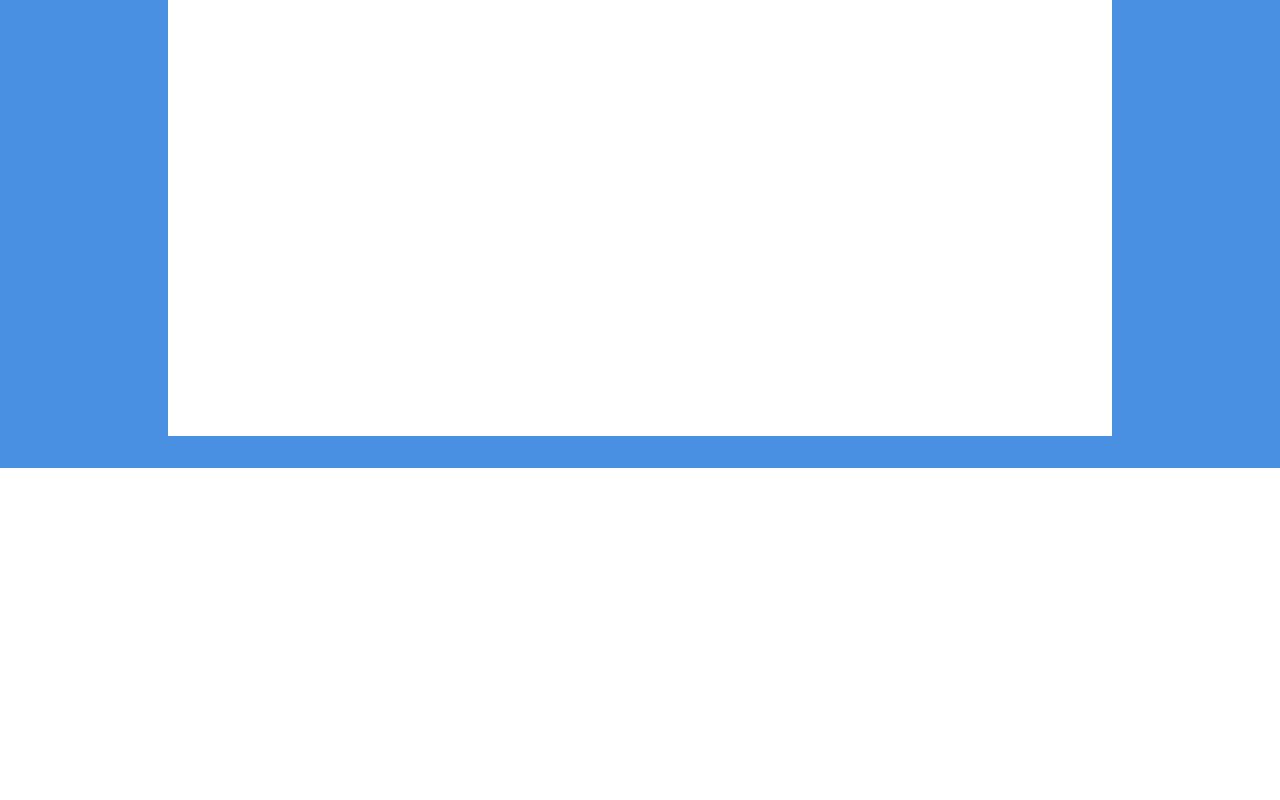
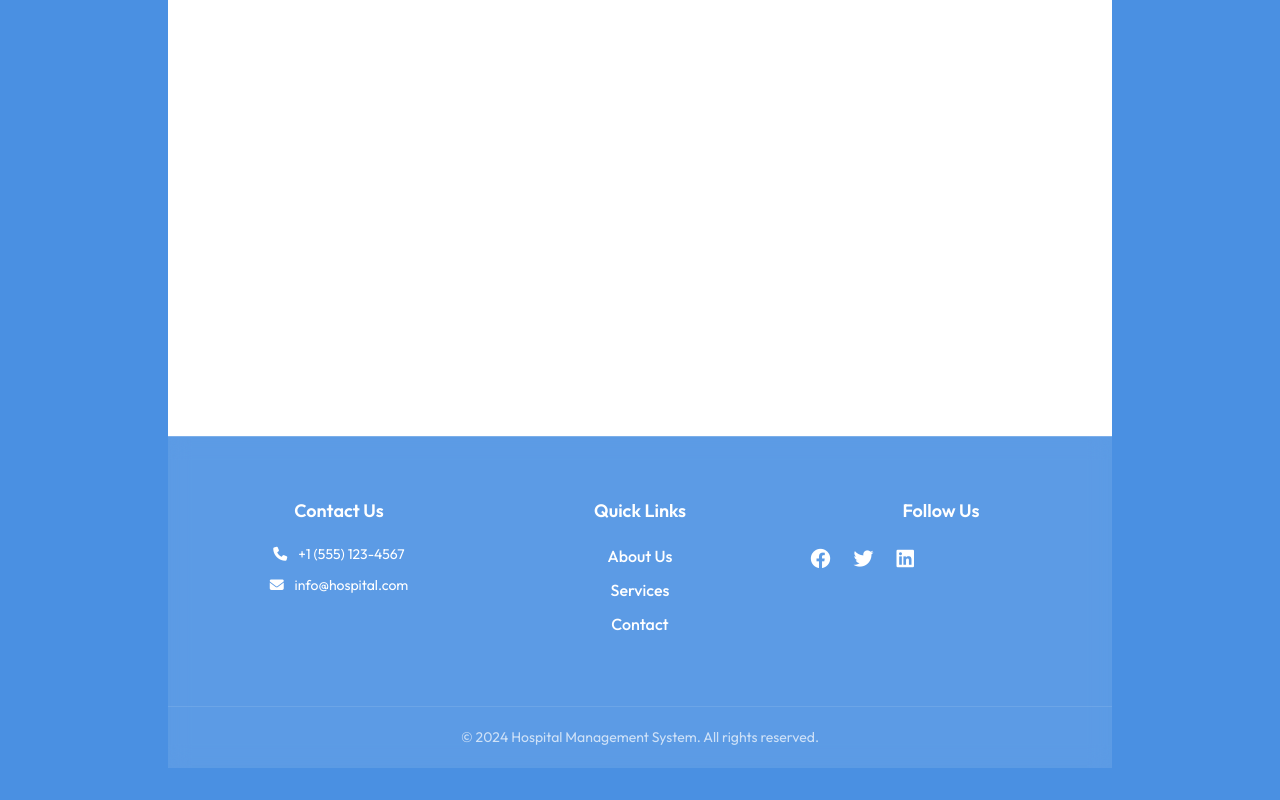
Before and after one commit to umesh-404/HKare, a React (Vite) app: page / in a window 1280 px wide. Shown: the part 1224-2024 px from the top of the page. Before the commit the page ends 1692 px from the top, so only its background shows below. Built offline with nearby package versions, Linux system fonts and the light colour scheme.

Commit message:
Updated HomePage

```diff
--- a/src/components/home_page/HomePage.css
+++ b/src/components/home_page/HomePage.css
@@ -566,19 +566,37 @@ body {
     border: 3px solid black;
 }
 
-.popup-content h2 {
+.popup-header {
+    display: flex;
+    flex-direction: column;
+    align-items: center;
+    justify-content: center;
+    text-align: center;
+    margin-bottom: 30px;
+    width: 100%;
+}
+
+.popup-header .popup-icon {
+    font-size: 3rem;
+    margin-bottom: 15px;
     color: #4A90E2;
-    margin-bottom: 20px;
-    padding-right: 40px;
+}
+
+.popup-title {
+    margin: 0;
+    color: #4A90E2;
     font-size: 24px;
     font-weight: 600;
+    text-align: center;
+    width: 100%;
 }
 
 .popup-content p {
     color: #333;
     line-height: 1.8;
     font-size: 16px;
-    padding-left: 40px;
+    text-align: justify;
+    padding: 0 20px;
 }
 
 @keyframes fadeIn {
@@ -623,3 +641,108 @@ body {
         height: 25px;
     }
 }
+
+/* Update the footer styles */
+.footer {
+    display: flex;
+    justify-content: center;
+    align-items: center;
+    width: 100%;
+    background: rgba(255, 255, 255, 0.1);
+    backdrop-filter: blur(10px);
+    padding: 40px 0 20px;
+    border-top: 1px solid rgba(255, 255, 255, 0.2);
+    display: flex;
+    flex-direction: column;
+    align-items: center;
+}
+
+.footer-content {
+    width: 100%;
+    max-width: 1200px;
+    display: flex;
+    justify-content: space-around;
+    flex-wrap: wrap;
+    padding: 0 20px;
+}
+
+.footer-section {
+    flex: 1;
+    min-width: 250px;
+    margin: 20px;
+    color: white;
+}
+
+.footer-section h4 {
+    font-size: 18px;
+    margin-bottom: 20px;
+    font-weight: 600;
+}
+
+.footer-section p {
+    margin: 10px 0;
+    font-size: 14px;
+}
+
+.footer-section ul {
+    list-style: none;
+    padding: 0;
+}
+
+.footer-section ul li {
+    margin: 10px 0;
+}
+
+.footer-section a {
+    color: white;
+    text-decoration: none;
+    transition: color 0.3s ease;
+}
+
+.footer-section a:hover {
+    color: #4A90E2;
+}
+
+.social-links {
+    display: flex;
+    gap: 15px;
+}
+
+.social-links a {
+    font-size: 20px;
+    transition: transform 0.3s ease;
+}
+
+.social-links a:hover {
+    transform: translateY(-3px);
+}
+
+.footer-bottom {
+    width: 100%;
+    text-align: center;
+    margin-top: 40px;
+    padding-top: 20px;
+    border-top: 1px solid rgba(255, 255, 255, 0.1);
+    color: rgba(255, 255, 255, 0.7);
+    font-size: 14px;
+}
+
+.footer i {
+    margin-right: 8px;
+}
+
+@media (max-width: 768px) {
+    .footer-content {
+        flex-direction: column;
+        align-items: center;
+        text-align: center;
+    }
+
+    .footer-section {
+        margin: 10px 0;
+    }
+
+    .social-links {
+        justify-content: center;
+    }
+}
--- a/src/components/home_page/HomePage.jsx
+++ b/src/components/home_page/HomePage.jsx
@@ -6,23 +6,47 @@ const HomePage = () => {
     const [isLoading, setIsLoading] = useState(true);
     const [selectedCard, setSelectedCard] = useState(null);
 
-    // Card content mapping
+    // Updated cardContent with specific icons for each card
     const cardContent = {
-        "Overview of the Hospital Management System": `Our Hospital Management System (HMS) is a cutting-edge digital platform designed to streamline hospital operations, enhance patient care, and optimize administrative efficiency. With an intuitive interface and powerful backend capabilities, the system seamlessly integrates various hospital functions, including patient registration, appointment scheduling, medical records management, and billing. Whether for small clinics or large healthcare institutions, our HMS ensures smooth workflows, reducing manual workload and eliminating operational inefficiencies.`,
+        "Overview of the Hospital Management System": {
+            icon: "fa-solid fa-hospital",
+            text: `Our Hospital Management System (HMS) is a cutting-edge digital platform designed to streamline hospital operations, enhance patient care, and optimize administrative efficiency. With an intuitive interface and powerful backend capabilities, the system seamlessly integrates various hospital functions, including patient registration, appointment scheduling, medical records management, and billing. Whether for small clinics or large healthcare institutions, our HMS ensures smooth workflows, reducing manual workload and eliminating operational inefficiencies.`
+        },
 
-        "Key Features & Functionalities": `The system offers a comprehensive set of features tailored to meet the diverse needs of healthcare facilities. It includes modules for patient management, doctor and staff portals, appointment scheduling, medical history tracking, prescription management, billing, and real-time reporting. Additionally, it supports automated notifications, role-based access control, and seamless data synchronization across departments. These features collectively contribute to a more organized, efficient, and technology-driven healthcare environment.`,
+        "Key Features & Functionalities": {
+            icon: "fa-solid fa-list-check",
+            text: `The system offers a comprehensive set of features tailored to meet the diverse needs of healthcare facilities. It includes modules for patient management, doctor and staff portals, appointment scheduling, medical history tracking, prescription management, billing, and real-time reporting. Additionally, it supports automated notifications, role-based access control, and seamless data synchronization across departments. These features collectively contribute to a more organized, efficient, and technology-driven healthcare environment.`
+        },
 
-        "User Roles & Access Control": `Our HMS implements a robust role-based access control (RBAC) system, ensuring that each user has access only to relevant information and functionalities. The platform includes separate dashboards for doctors, nurses, receptionists, staff, and administrators, each designed with specific tools and permissions. Doctors can access patient records and prescribe treatments, while receptionists manage appointments and patient registration. The system ensures secure, streamlined access for every user, protecting sensitive medical data from unauthorized access.`,
+        "User Roles & Access Control": {
+            icon: "fa-solid fa-user-shield",
+            text: `Our HMS implements a robust role-based access control (RBAC) system, ensuring that each user has access only to relevant information and functionalities. The platform includes separate dashboards for doctors, nurses, receptionists, staff, and administrators, each designed with specific tools and permissions. Doctors can access patient records and prescribe treatments, while receptionists manage appointments and patient registration. The system ensures secure, streamlined access for every user, protecting sensitive medical data from unauthorized access.`
+        },
 
-        "Benefits for Hospitals & Clinics": `Implementing our HMS brings significant advantages to healthcare institutions. It improves patient care by reducing waiting times, enabling quick access to medical records, and streamlining communication between departments. Hospitals benefit from automated workflows, which minimize paperwork, reduce human errors, and enhance financial management. Additionally, real-time analytics provide hospital administrators with actionable insights, aiding in better resource allocation and operational decision-making.`,
+        "Benefits for Hospitals & Clinics": {
+            icon: "fa-solid fa-chart-line",
+            text: `Implementing our HMS brings significant advantages to healthcare institutions. It improves patient care by reducing waiting times, enabling quick access to medical records, and streamlining communication between departments. Hospitals benefit from automated workflows, which minimize paperwork, reduce human errors, and enhance financial management. Additionally, real-time analytics provide hospital administrators with actionable insights, aiding in better resource allocation and operational decision-making.`
+        },
 
-        "How Our System Works": `The HMS operates through a centralized digital platform that connects various hospital departments, ensuring a seamless flow of information. Patients can register online or at the reception, book appointments with available doctors, and access their medical history. Doctors receive real-time patient data, update prescriptions, and communicate with other medical professionals. The system also automates invoicing, inventory management, and compliance tracking, making hospital administration more efficient and error-free.`,
+        "How Our System Works": {
+            icon: "fa-solid fa-gears",
+            text: `The HMS operates through a centralized digital platform that connects various hospital departments, ensuring a seamless flow of information. Patients can register online or at the reception, book appointments with available doctors, and access their medical history. Doctors receive real-time patient data, update prescriptions, and communicate with other medical professionals. The system also automates invoicing, inventory management, and compliance tracking, making hospital administration more efficient and error-free.`
+        },
 
-        "Security & Compliance Measures": `We prioritize data security and regulatory compliance to ensure patient confidentiality and system integrity. The HMS incorporates end-to-end encryption, multi-factor authentication, and regular security audits to safeguard sensitive information. It complies with healthcare industry standards such as HIPAA and GDPR, ensuring that patient records remain protected from unauthorized access or breaches. Additionally, role-based permissions and secure cloud storage further enhance data protection measures.`,
+        "Security & Compliance Measures": {
+            icon: "fa-solid fa-shield-halved",
+            text: `We prioritize data security and regulatory compliance to ensure patient confidentiality and system integrity. The HMS incorporates end-to-end encryption, multi-factor authentication, and regular security audits to safeguard sensitive information. It complies with healthcare industry standards such as HIPAA and GDPR, ensuring that patient records remain protected from unauthorized access or breaches. Additionally, role-based permissions and secure cloud storage further enhance data protection measures.`
+        },
 
-        "Success Stories & Testimonials": `Several hospitals and clinics have successfully implemented our HMS and witnessed remarkable transformations in their operations. Healthcare professionals appreciate the system's user-friendly interface, automation capabilities, and improved efficiency in managing patient records. Patients experience reduced waiting times and better appointment scheduling. Our testimonials highlight real-world success stories, showcasing how our HMS has revolutionized hospital management and elevated the quality of healthcare services.`,
+        "Success Stories & Testimonials": {
+            icon: "fa-solid fa-comments",
+            text: `Several hospitals and clinics have successfully implemented our HMS and witnessed remarkable transformations in their operations. Healthcare professionals appreciate the system's user-friendly interface, automation capabilities, and improved efficiency in managing patient records. Patients experience reduced waiting times and better appointment scheduling. Our testimonials highlight real-world success stories, showcasing how our HMS has revolutionized hospital management and elevated the quality of healthcare services.`
+        },
 
-        "Get in Touch with Us": `Are you looking to optimize your hospital’s operations with a smart and efficient management system? Our team is here to assist you with tailored solutions that meet your healthcare facility’s specific needs. Contact us today for a free demo and consultation! Whether you’re a small clinic or a multi-specialty hospital, our HMS is designed to help you enhance efficiency, security, and patient satisfaction. Reach out to us via email, phone, or our online contact form to learn more.`
+        "Get in Touch with Us": {
+            icon: "fa-solid fa-phone",
+            text: `Are you looking to optimize your hospital's operations with a smart and efficient management system? Our team is here to assist you with tailored solutions that meet your healthcare facility's specific needs. Contact us today for a free demo and consultation! Whether you're a small clinic or a multi-specialty hospital, our HMS is designed to help you enhance efficiency, security, and patient satisfaction. Reach out to us via email, phone, or our online contact form to learn more.`
+        }
     };
 
     useEffect(() => {
@@ -91,7 +115,7 @@ const HomePage = () => {
 
                         <div className="info-cards-container">
                             <div className="cards-column left-column">
-                                {Object.keys(cardContent).slice(0, 4).map((title) => (
+                                {Object.entries(cardContent).slice(0, 4).map(([title, content]) => (
                                     <div key={title} className="info-card" onClick={() => handleCardClick(title)}>
                                         <h3>{title}</h3>
                                     </div>
@@ -99,7 +123,7 @@ const HomePage = () => {
                             </div>
 
                             <div className="cards-column right-column">
-                                {Object.keys(cardContent).slice(4).map((title) => (
+                                {Object.entries(cardContent).slice(4).map(([title, content]) => (
                                     <div key={title} className="info-card" onClick={() => handleCardClick(title)}>
                                         <h3>{title}</h3>
                                     </div>
@@ -114,12 +138,44 @@ const HomePage = () => {
                     <div className="popup-overlay" onClick={() => setSelectedCard(null)}>
                         <div className="popup-content" onClick={(e) => e.stopPropagation()}>
                             <button className="close-button" onClick={() => setSelectedCard(null)}>×</button>
-                            <h2>{selectedCard}</h2>
-                            <p>{cardContent[selectedCard]}</p>
+                            <div className="popup-header">
+                                <i className={`${cardContent[selectedCard].icon} popup-icon`}></i>
+                                <h2 className="popup-title">{selectedCard}</h2>
+                            </div>
+                            <p>{cardContent[selectedCard].text}</p>
                         </div>
                     </div>
                 )}
             </div>
+
+            <footer className="footer">
+                <div className="footer-content">
+                    <div className="footer-section">
+                        <h4>Contact Us</h4>
+                        <p><i className="fa-solid fa-phone"></i> +1 (555) 123-4567</p>
+                        <p><i className="fa-solid fa-envelope"></i> info@hospital.com</p>
+                    </div>
+                    <div className="footer-section">
+                        <h4>Quick Links</h4>
+                        <ul>
+                            <li><a href="#about">About Us</a></li>
+                            <li><a href="#services">Services</a></li>
+                            <li><a href="#contact">Contact</a></li>
+                        </ul>
+                    </div>
+                    <div className="footer-section">
+                        <h4>Follow Us</h4>
+                        <div className="social-links">
+                            <a href="#"><i className="fa-brands fa-facebook"></i></a>
+                            <a href="#"><i className="fa-brands fa-twitter"></i></a>
+                            <a href="#"><i className="fa-brands fa-linkedin"></i></a>
+                        </div>
+                    </div>
+                </div>
+                <div className="footer-bottom">
+                    <p>&copy; 2024 Hospital Management System. All rights reserved.</p>
+                </div>
+            </footer>
         </>
     );
 };
```
